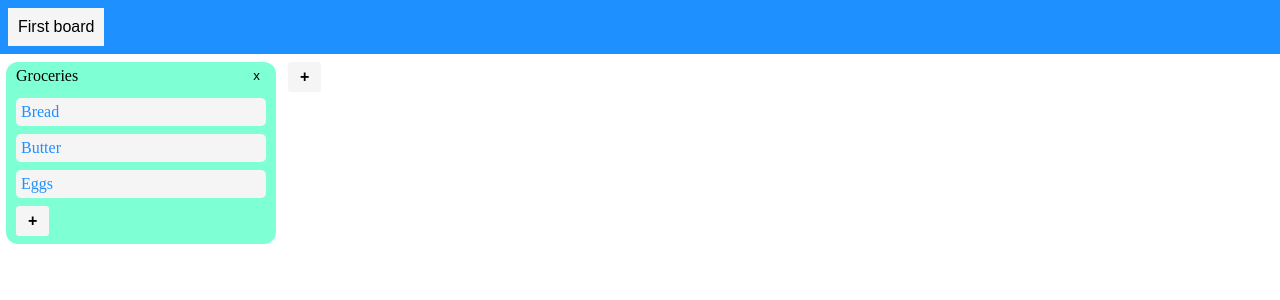
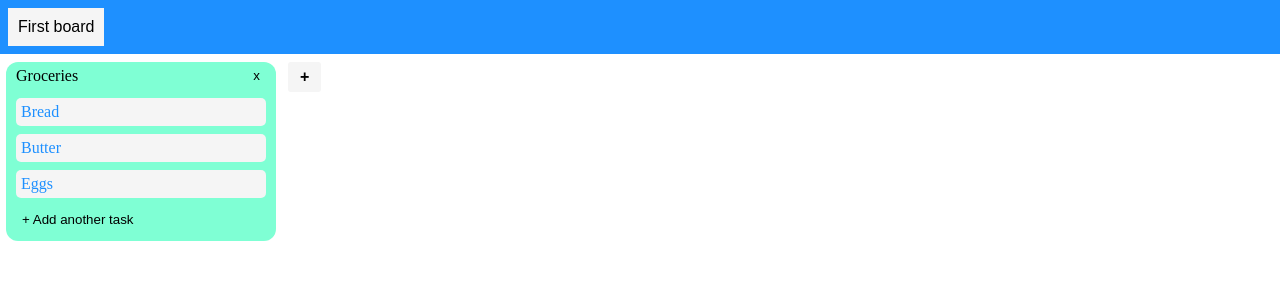
Before and after one commit to AndriiBilych/todo-list, an Angular app: page / in a window 1280 px wide. Shown: the top 300 px of the page. Built offline with nearby package versions, Linux system fonts and the light colour scheme.

Commit message:
Improved "add task" button's style

```diff
--- a/src/app/components/list/list.component.css
+++ b/src/app/components/list/list.component.css
@@ -4,8 +4,14 @@
   margin: 0 6px;
   overflow: auto;
   height: fit-content;
-  max-height: 90%;
+  max-height: 85%;
   width: 250px;
+}
+
+.list_footer {
+  background-color: aquamarine;
+  padding: 0 10px 0 10px;
+  margin: 0 6px;
   border-radius: 0 0 12px 12px;
 }
 
@@ -35,11 +41,8 @@
 
 .add_task {
   border: none;
-  background-color: whitesmoke;
+  background-color: aquamarine;
   margin-bottom: 8px;
-  padding: 6px 12px;
-  font-size: 16px;
-  font-weight: bold;
+  padding: 6px;
   margin-top: 8px;
-  border-radius: 3px;
 }
--- a/src/app/components/list/list.component.html
+++ b/src/app/components/list/list.component.html
@@ -3,9 +3,11 @@
     {{todo.title}}
     <button (click)="_list.tasks.splice(i, 1)" class="remove_task">x</button>
   </div>
+</div>
 
+<div class="list_footer">
   <ng-container *ngIf="!isAddingTask; else addingTaskForm">
-    <button (click)="isAddingTask = !isAddingTask" class="add_task">+</button>
+    <button (click)="isAddingTask = !isAddingTask" class="add_task">+ Add another task</button>
   </ng-container>
 
   <ng-template #addingTaskForm>
```
